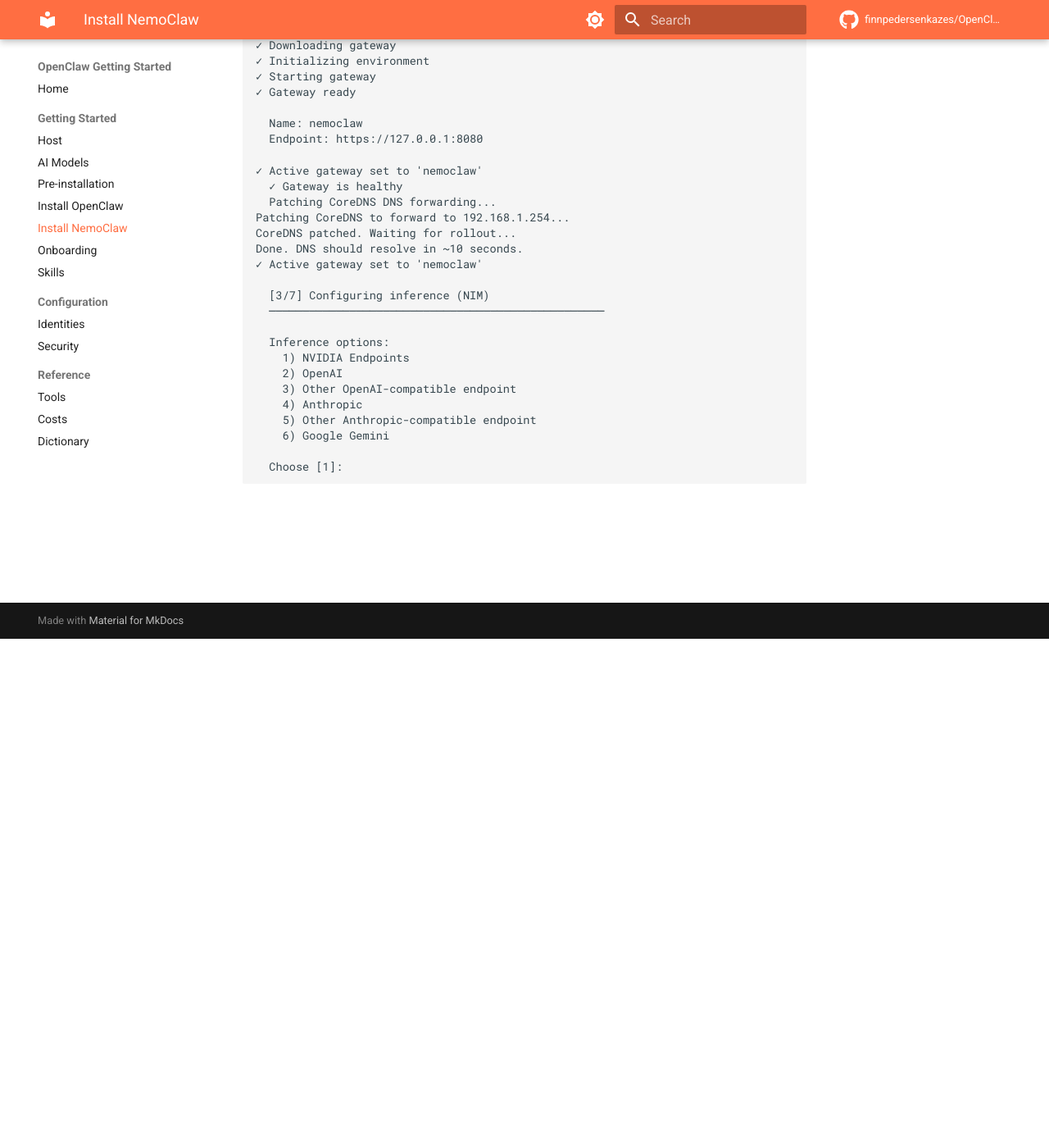
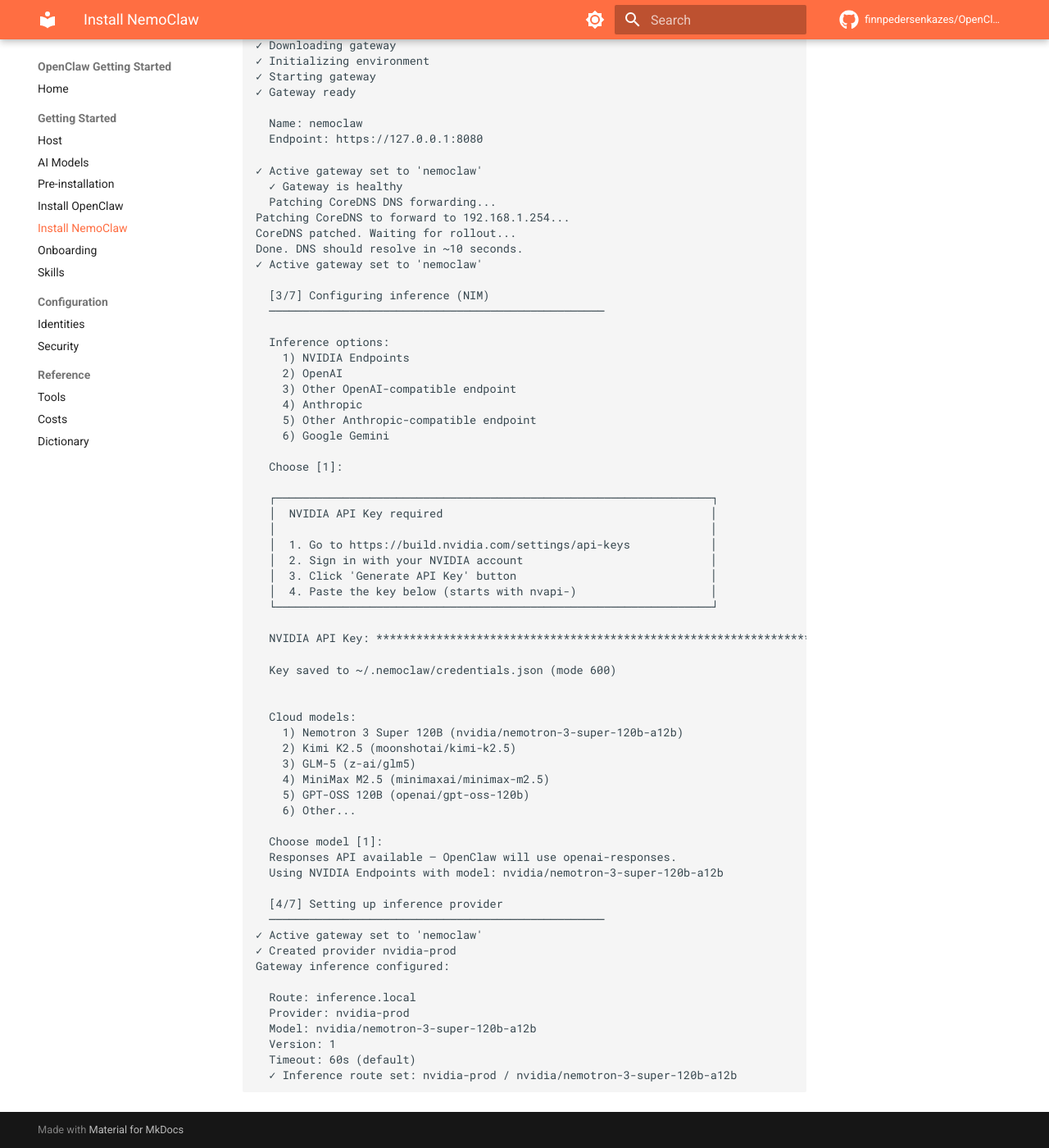
Before and after one commit to finnpedersenkazes/OpenClawGettingStarted, an MkDocs documentation site: the page built from docs/InstallationNemo.md, in a window 1280 px wide and 1400 px high, scrolled down 621 px. Shown: the whole window at 82% size. Built offline with MkDocs 1.6.1 and Material for MkDocs 9.7.7, drawn with Linux system fonts in a browser that asks for light colours; comment, search, counter and statistics services are not loaded.

Commit message:
Add NVIDIA API Key setup instructions
Added instructions for obtaining and saving NVIDIA API Key along with cloud model options.

````diff
--- a/docs/InstallationNemo.md
+++ b/docs/InstallationNemo.md
@@ -56,4 +56,44 @@
     6) Google Gemini
 
   Choose [1]:
+
+  ┌─────────────────────────────────────────────────────────────────┐
+  │  NVIDIA API Key required                                        │
+  │                                                                 │
+  │  1. Go to https://build.nvidia.com/settings/api-keys            │
+  │  2. Sign in with your NVIDIA account                            │
+  │  3. Click 'Generate API Key' button                             │
+  │  4. Paste the key below (starts with nvapi-)                    │
+  └─────────────────────────────────────────────────────────────────┘
+
+  NVIDIA API Key: **********************************************************************
+
+  Key saved to ~/.nemoclaw/credentials.json (mode 600)
+
+
+  Cloud models:
+    1) Nemotron 3 Super 120B (nvidia/nemotron-3-super-120b-a12b)
+    2) Kimi K2.5 (moonshotai/kimi-k2.5)
+    3) GLM-5 (z-ai/glm5)
+    4) MiniMax M2.5 (minimaxai/minimax-m2.5)
+    5) GPT-OSS 120B (openai/gpt-oss-120b)
+    6) Other...
+
+  Choose model [1]:
+  Responses API available — OpenClaw will use openai-responses.
+  Using NVIDIA Endpoints with model: nvidia/nemotron-3-super-120b-a12b
+
+  [4/7] Setting up inference provider
+  ──────────────────────────────────────────────────
+✓ Active gateway set to 'nemoclaw'
+✓ Created provider nvidia-prod
+Gateway inference configured:
+
+  Route: inference.local
+  Provider: nvidia-prod
+  Model: nvidia/nemotron-3-super-120b-a12b
+  Version: 1
+  Timeout: 60s (default)
+  ✓ Inference route set: nvidia-prod / nvidia/nemotron-3-super-120b-a12b
+
 ```
````
